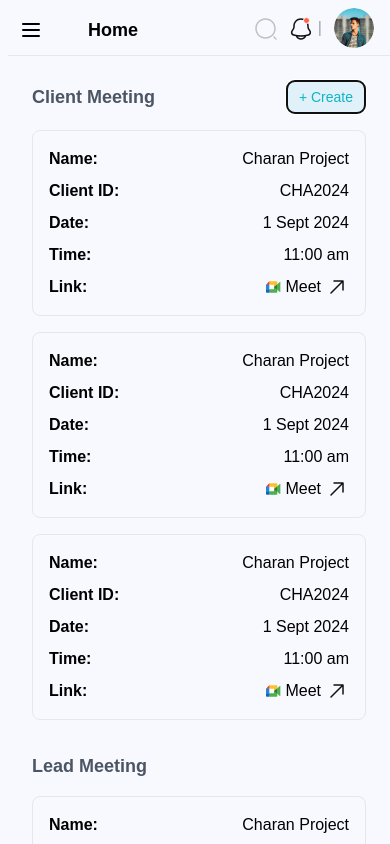
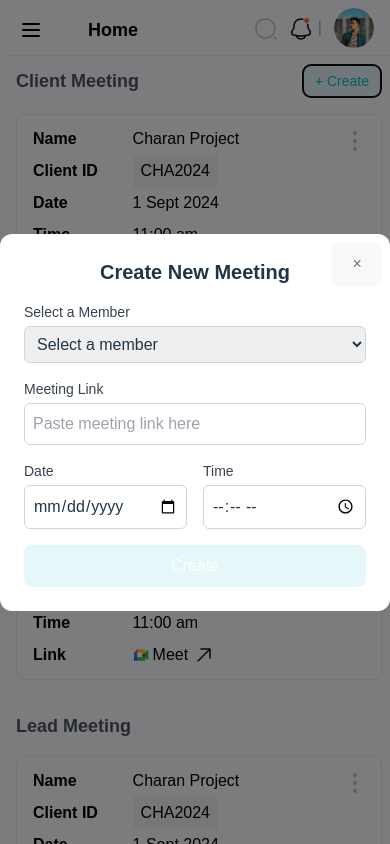
Before and after one commit to tejudharanesh/HABI_internal, a React (Vite) app: page /meeting in a window 390 px wide. Both pictures are taken after a click on the button "+ Create". Shown: the top 844 px of the page. Built offline with nearby package versions, Linux system fonts and the light colour scheme; a web font is replaced by a local one.

Commit message:
added priority

```diff
--- /dev/null
+++ b/src/components/Meeting/NewMeeting.jsx
@@ -0,0 +1,81 @@
+const NewMeeting = ({ onClose }) => {
+  return (
+    <div className="fixed inset-0 flex items-center justify-center z-50">
+      <div
+        className="absolute inset-0 bg-black opacity-50"
+        onClick={onClose}
+      ></div>
+      <div className="bg-white rounded-xl p-6 w-full max-w-md relative">
+        <button
+          className="absolute top-2 right-2 text-gray-500"
+          onClick={onClose}
+        >
+          &times; {/* Close button */}
+        </button>
+
+        <h2 className="text-xl font-semibold mb-4 text-center">
+          Create New Meeting
+        </h2>
+
+        <div className="space-y-4">
+          {/* Member Selection */}
+          <div>
+            <label className="block text-sm font-medium text-gray-700">
+              Select a Member
+            </label>
+            <select className="mt-1 block w-full p-2 border border-gray-300 rounded-md">
+              <option>Select a member</option>
+              <option>Member 1</option>
+              <option>Member 2</option>
+              {/* Add more options here */}
+            </select>
+          </div>
+
+          {/* Meeting Link */}
+          <div>
+            <label className="block text-sm font-medium text-gray-700">
+              Meeting Link
+            </label>
+            <input
+              type="text"
+              placeholder="Paste meeting link here"
+              className="mt-1 block w-full p-2 border border-gray-300 rounded-md"
+            />
+          </div>
+
+          {/* Date and Time */}
+          <div className="grid grid-cols-2 gap-4">
+            <div>
+              <label className="block text-sm font-medium text-gray-700">
+                Date
+              </label>
+              <input
+                type="date"
+                className="mt-1 block w-full p-2 border border-gray-300 rounded-md"
+              />
+            </div>
+            <div>
+              <label className="block text-sm font-medium text-gray-700">
+                Time
+              </label>
+              <input
+                type="time"
+                className="mt-1 block w-full p-2 border border-gray-300 rounded-md"
+              />
+            </div>
+          </div>
+
+          {/* Create Button */}
+          <button
+            className="w-full bg-primaryO text-white py-2 rounded-lg"
+            onClick={onClose} // Close the modal on create for now (you can add submit functionality later)
+          >
+            Create
+          </button>
+        </div>
+      </div>
+    </div>
+  );
+};
+
+export default NewMeeting;
--- a/src/pages/Meeting/Meeting.jsx
+++ b/src/pages/Meeting/Meeting.jsx
@@ -1,7 +1,9 @@
-import React from "react";
+import React, { useState, useEffect } from "react";
 import Header from "../../components/header/Header";
 import gmeet from "../../assets/svg/gmeet.svg";
 import link from "../../assets/svg/link.svg";
+import option from "../../assets/images/option.png";
+import NewMeeting from "../../components/Meeting/NewMeeting";
 
 const meetingsData = [
   {
@@ -56,13 +58,19 @@ const Meeting = () => {
   const leadMeetings = meetingsData.filter(
     (meeting) => meeting.type === "lead"
   );
+  const [isModalOpen, setIsModalOpen] = useState(false); // State for modal visibility
+  const toggleModal = () => {
+    setIsModalOpen(!isModalOpen); // Toggle modal visibility
+  };
 
   const renderMeetingTableRow = (meeting, index) => (
-    <div className="grid grid-cols-5 mx-4 mr-10" key={index}>
-      <p className="py-2 text-black">{meeting.name}</p>
-      <p className="py-2 text-black">{meeting.id}</p>
-      <p className="py-2 text-black">{meeting.date}</p>
-      <p className="py-2 text-black">{meeting.time}</p>
+    <div className="grid grid-cols-5 mx-4 mr-10 space-y-4 relative" key={index}>
+      <p className="pt-4 text-black">{meeting.name}</p>
+      <p className="p-1 text-black bg-background w-fit ml-2 rounded-lg">
+        {meeting.id}
+      </p>
+      <p className="p-1 text-black">{meeting.date}</p>
+      <p className="p-1 text-black">{meeting.time}</p>
       <a
         href="#"
         className="text-black flex items-center space-x-1"
@@ -73,35 +81,57 @@ const Meeting = () => {
         <span>Meet</span>
         <img src={link} alt="->" />
       </a>
+      <img
+        src={option}
+        alt="more"
+        className="absolute right-0 top-1 cursor-pointer"
+      />
     </div>
   );
 
   const renderMeetingCard = (meeting, index) => (
     <div
       key={index}
-      className="border bg-layoutColor rounded-lg p-4 mb-4 flex flex-col gap-2"
+      className="border bg-layoutColor rounded-lg px-4 py-2 mb-4 grid grid-cols"
     >
-      <div className="flex justify-between">
-        <span className="font-semibold text-black">Name:</span>
-        <span className="text-black">{meeting.name}</span>
+      <div className="flex relative">
+        <span className="font-semibold text-black py-1">Name </span>
+        <span className="text-black py-1 absolute left-[30%] ">
+          {meeting.name}
+        </span>
+        <img
+          src={option}
+          alt=""
+          className="h-5 cursor-pointer absolute right-2 top-2"
+        />
       </div>
-      <div className="flex justify-between">
-        <span className="font-semibold text-black">Client ID:</span>
-        <span className="text-black">{meeting.id}</span>
+      <div className="flex  relative">
+        <span className="font-semibold text-black py-1">Client ID </span>
+        <span className="text-black bg-background py-1 px-2 mb-1 absolute left-[30%]">
+          {meeting.id}
+        </span>
+        <span></span>
       </div>
-      <div className="flex justify-between">
-        <span className="font-semibold text-black">Date:</span>
-        <span className="text-black">{meeting.date}</span>
+      <div className="flex relative">
+        <span className="font-semibold text-black py-1">Date </span>
+        <span className="text-black py-1 absolute left-[30%]">
+          {meeting.date}
+        </span>
+        <span></span>
       </div>
-      <div className="flex justify-between">
-        <span className="font-semibold text-black">Time:</span>
-        <span className="text-black">{meeting.time}</span>
+      <div className="flex relative">
+        <span className="font-semibold text-black py-1">Time </span>
+        <span className="text-black py-1 absolute left-[30%]">
+          {meeting.time}
+        </span>
+        <span></span>
       </div>
-      <div className="flex justify-between items-center text-black">
-        <span className="font-semibold">Link:</span>
+      <div className="flex text-black relative">
+        <span className="font-semibold py-1">Link </span>
+
         <a
           href="#"
-          className="text-black flex items-center space-x-1"
+          className="text-black flex items-center space-x-1 py-1 absolute left-[30%]"
           target="_blank"
           rel="noopener noreferrer"
         >
@@ -109,9 +139,24 @@ const Meeting = () => {
           <span>Meet</span>
           <img src={link} alt="->" />
         </a>
+        <span></span>
       </div>
     </div>
   );
+
+  useEffect(() => {
+    const body = document.body;
+    if (isModalOpen) {
+      body.classList.add("no-scroll");
+    } else {
+      body.classList.remove("no-scroll");
+    }
+
+    // Cleanup on component unmount
+    return () => {
+      body.classList.remove("no-scroll");
+    };
+  }, [isModalOpen]);
 
   return (
     <div className="min-h-screen flex flex-col items-center bg-layoutColor font-poppins">
@@ -119,14 +164,17 @@ const Meeting = () => {
         className={`flex flex-col bg-layoutColor pl-2 md:px-2 h-auto w-screen md:pl-24 lg:pl-40`}
       >
         <Header />
-        <div className="p-6 lg:mx-14 xl:mx-32">
+        <div className="p-2 md:p-6 lg:mx-14 xl:mx-32">
           {/* Client Meeting Section */}
           <div className="mb-8">
             <div className="flex justify-between items-center mb-4">
               <h2 className="text-lg font-semibold text-gray-600">
                 Client Meeting
               </h2>
-              <button className="bg-primaryO text-primary px-3 py-1.5 rounded-lg border-1 border-primary text-sm">
+              <button
+                className="bg-primaryO text-primary px-3 py-1.5 rounded-lg border-1 border-primary text-sm"
+                onClick={toggleModal} // Open the modal on button click
+              >
                 + Create
               </button>
             </div>
@@ -134,11 +182,11 @@ const Meeting = () => {
             {/* Large Screen: Table Layout */}
             <div className="hidden md:block">
               <div className="grid grid-cols-5 bg-secondary1 px-4">
-                <p className="py-2 text-black">Name</p>
-                <p className="py-2 text-black">Lead ID</p>
-                <p className="py-2 text-black">Date</p>
-                <p className="py-2 text-black">Time</p>
-                <p className="py-2 text-black">Link</p>
+                <p className="py-2 pl-4 text-black font-semibold">Name</p>
+                <p className="py-2 p-3 text-black font-semibold">Lead ID</p>
+                <p className="py-2 text-black font-semibold">Date</p>
+                <p className="py-2 text-black font-semibold">Time</p>
+                <p className="py-2 text-black font-semibold">Link</p>
               </div>
               <div>{leadMeetings.map(renderMeetingTableRow)}</div>
             </div>
@@ -159,12 +207,12 @@ const Meeting = () => {
 
             {/* Large Screen: Table Layout */}
             <div className="hidden md:block">
-              <div className="grid grid-cols-5 bg-secondary1 px-4 ">
-                <p className="py-2 text-black">Name</p>
-                <p className="py-2 text-black">Lead ID</p>
-                <p className="py-2 text-black">Date</p>
-                <p className="py-2 text-black">Time</p>
-                <p className="py-2 text-black">Link</p>
+              <div className="grid grid-cols-5 bg-secondary1 px-4">
+                <p className="py-2 pl-4 text-black font-semibold">Name</p>
+                <p className="py-2 p-3 text-black font-semibold">Lead ID</p>
+                <p className="py-2 text-black font-semibold">Date</p>
+                <p className="py-2 text-black font-semibold">Time</p>
+                <p className="py-2 text-black font-semibold">Link</p>
               </div>
               <div>{leadMeetings.map(renderMeetingTableRow)}</div>
             </div>
@@ -177,6 +225,8 @@ const Meeting = () => {
             </div>
           </div>
         </div>
+        {isModalOpen && <NewMeeting onClose={toggleModal} />}
+        {/* Render the modal if open */}
       </div>
     </div>
   );
```
Also changed, not shown: src/assets/images/option.png (added).
